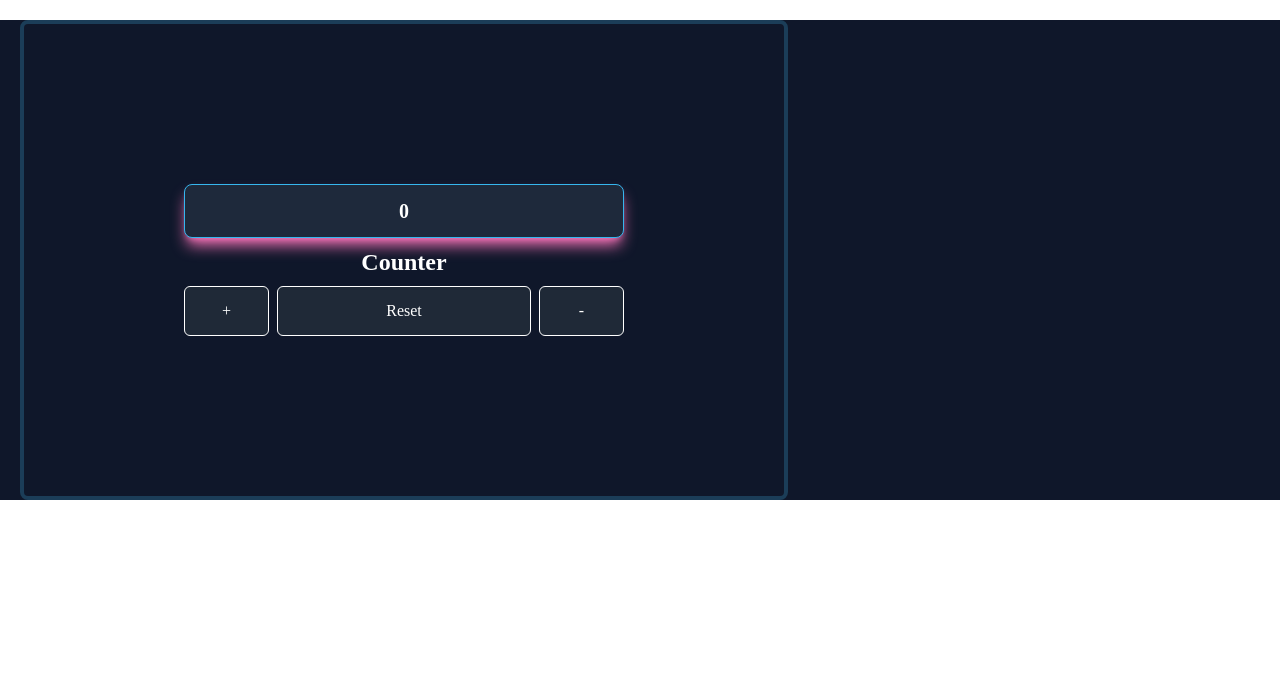
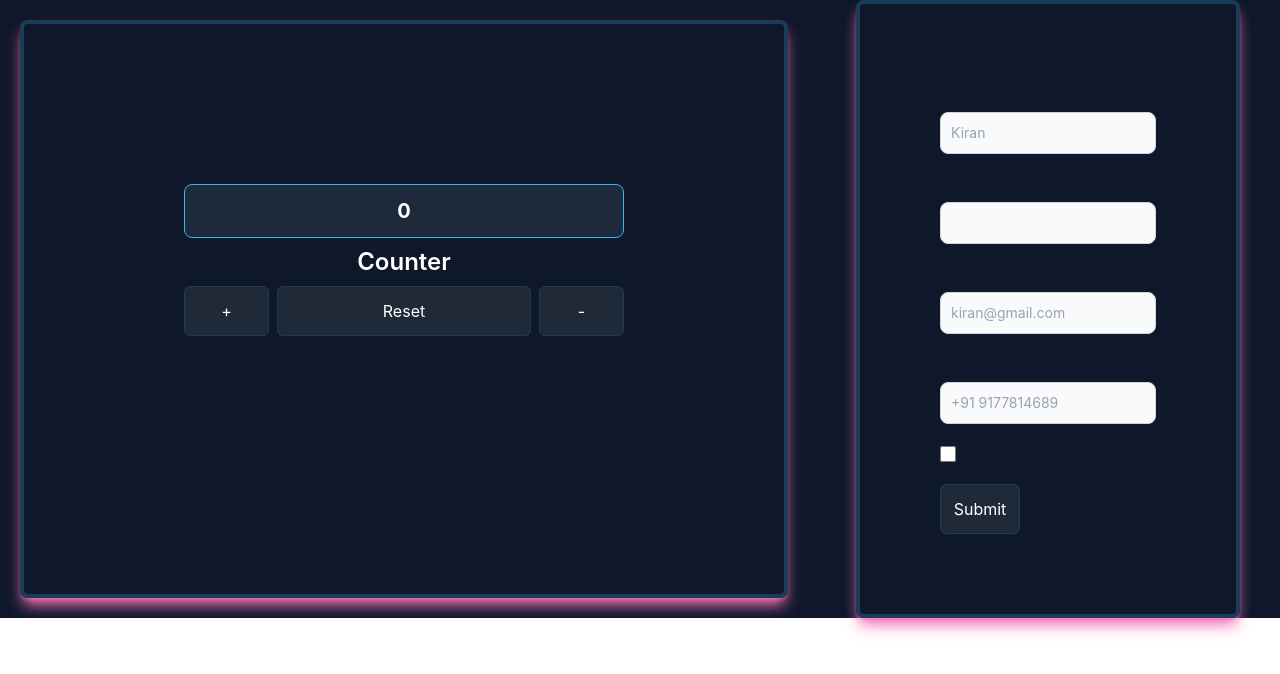
Before and after one commit to saikiran76/RounderCounter, a React (Create React App) app: page / in a window 1280 px wide. Shown: the top 674 px of the page. Built offline with nearby package versions, Linux system fonts and the light colour scheme.

Commit message:
added form

```diff
--- a/package.json
+++ b/package.json
@@ -3,9 +3,11 @@
   "version": "0.1.0",
   "private": true,
   "dependencies": {
+    "@react-spring/web": "^9.7.3",
     "@testing-library/jest-dom": "^5.17.0",
     "@testing-library/react": "^13.4.0",
     "@testing-library/user-event": "^13.5.0",
+    "chroma-js": "^2.4.2",
     "react": "^18.3.1",
     "react-dom": "^18.3.1",
     "react-scripts": "5.0.1",
--- a/src/App.js
+++ b/src/App.js
@@ -1,11 +1,17 @@
 import './App.css';
+// import { Beizer } from './components/Beizer';
 import Counter from './components/Counter';
+import { Form } from './components/Form';
 
 function App() {
   return (
-    <div className='bg-[#0F172A]'>
-      <Counter/>
-    </div>
+    <>
+      <div className='bg-[#0F172A] flex gap-2'>
+        <Counter/>
+        <Form/>
+        {/* <Beizer/> */}
+      </div>
+    </>
   );
 }
 
--- a/src/components/Counter.js
+++ b/src/components/Counter.js
@@ -16,14 +16,17 @@ const Counter = () =>{
     }
 
     return (
-        <div className="m-5 w-[60%] p-[10em] rounded-lg border-[#1B3D58] border-l-[0.25rem] border-r-[0.25rem] border-t-[0.25rem] border-b-[0.25rem] font-grace">
-            <p className="border-[#36B6EE] text-white border-l border-r border-t border-b rounded-lg shadow-[#F472B6] shadow-lg p-3 text-center font-bold text-xl bg-[#1E293B]">{counter}</p>
+        <div className="m-5 w-[60%] p-[10em] rounded-lg border-[#1B3D58] border-l-[0.25rem] border-r-[0.25rem] border-t-[0.25rem] border-b-[0.25rem] font-inter shadow-[#F472B6] shadow-lg">
+            <p className="border-[#36B6EE] text-white border-l border-r border-t border-b rounded-lg  p-3 text-center font-bold text-xl bg-[#1E293B]">{counter}</p>
             <h1 className="m-2 font-semibold text-center text-white text-2xl">Counter</h1>
             <div className="flex gap-2">
-                <button onClick={()=>AddHandler()} className="rounded-md bg-gray-800 text-white border-white border-l border-r border-b border-t w-[20%] p-3 hover:bg-yellow-500 duration-500">+</button>
-                <button onClick={()=>ResetHandler()} className="rounded-md bg-gray-800 text-white border-white border-l border-r border-b border-t w-[60%] p-3 hover:bg-red-600 duration-500"><h2>Reset</h2></button>
-                <button onClick={()=>DeductHandler()} className="rounded-md bg-gray-800 text-white border-white border-l border-r border-b border-t w-[20%] p-3 hover:bg-orange-400 duration-500">-</button>
+                <button onClick={()=>AddHandler()} className="rounded-md bg-gray-800 text-white border-[#1B3D58] border-l border-r border-b border-t w-[20%] p-3 hover:bg-[#36B6EE] duration-500">+</button>
+                <button onClick={()=>ResetHandler()} className="rounded-md bg-gray-800 text-white border-[#1B3D58] border-l border-r border-b border-t w-[60%] p-3 hover:bg-[#36B6EE] duration-500"><h2>Reset</h2></button>
+                <button onClick={()=>DeductHandler()} className="rounded-md bg-gray-800 text-white border-[#1B3D58] border-l border-r border-b border-t w-[20%] p-3 hover:bg-[#36B6EE] duration-500">-</button>
             </div>
+
+
+
         </div>
     )
 }
--- /dev/null
+++ b/src/components/Form.js
@@ -0,0 +1,30 @@
+export const Form = () =>{
+    return(
+        <form className="max-w-sm mx-auto border-[#1B3D58] border-l-[0.25rem] border-r-[0.25rem] border-t-[0.25rem] border-b-[0.25rem] p-[5em] rounded-lg shadow-[#F472B6] shadow-lg">
+            <div className="mb-5">
+                <label for="email" className="block mb-2 text-sm font-medium text-gray-900 dark:text-white">Name</label>
+                <input type="email" id="email" className="bg-gray-50 border border-gray-300 text-gray-900 text-sm rounded-lg focus:ring-blue-500 focus:border-blue-500 block w-full p-2.5 dark:bg-gray-700 dark:border-gray-600 dark:placeholder-gray-400 dark:text-white dark:focus:ring-blue-500 dark:focus:border-blue-500" placeholder="Kiran" required />
+            </div>
+            <div className="mb-5">
+                <label for="password" className="block mb-2 text-sm font-medium text-gray-900 dark:text-white">Address</label>
+                <input type="text" id="password" className="bg-gray-50 border border-gray-300 text-gray-900 text-sm rounded-lg focus:ring-[#36B6EE] focus:border-[#36B6EE] block w-full p-2.5 dark:bg-gray-700 dark:border-gray-600 dark:placeholder-gray-400 dark:text-white dark:focus:ring-[#36B6EE] dark:focus:border-[#36B6EE]" required />
+            </div>
+            <div className="mb-5">
+                <label for="email" className="block mb-2 text-sm font-medium text-gray-900 dark:text-white">Email</label>
+                <input type="email" id="password" placeholder="kiran@gmail.com" className="bg-gray-50 border border-gray-300 text-gray-900 text-sm rounded-lg focus:ring-[#36B6EE] focus:border-[#36B6EE] block w-full p-2.5 dark:bg-gray-700 dark:border-gray-600 dark:placeholder-gray-400 dark:text-white dark:focus:ring-[#36B6EE] dark:focus:border-[#36B6EE] " required />
+            </div>
+            <div className="mb-5">
+                <label for="password" className="block mb-2 text-sm font-medium text-gray-900 dark:text-white">Phone</label>
+                <input type="text" id="password" className="bg-gray-50 border border-gray-300 text-gray-900 text-sm rounded-lg focus:ring-[#36B6EE] focus:border-[#36B6EE] block w-full p-2.5 dark:bg-gray-700 dark:border-gray-600 dark:placeholder-gray-400 dark:text-white dark:focus:ring-[#36B6EE] dark:focus:border-[#36B6EE]" placeholder="+91 9177814689" required />
+            </div>
+            <div className="flex items-start mb-5">
+                <div className="flex items-center h-5">
+                <input id="remember" type="checkbox" value="" className="w-4 h-4 border border-gray-300 rounded bg-gray-50 focus:ring-3 focus:ring-blue-300 dark:bg-gray-700 dark:border-gray-600 dark:focus:ring-[#36B6EE] dark:ring-offset-gray-800 dark:focus:ring-offset-gray-800" required />
+                </div>
+                <label for="remember" className="ms-2 text-sm font-medium text-gray-900 dark:text-gray-300">Remember me</label>
+            </div>
+            <button type="submit" className="rounded-md bg-gray-800 text-white border-[#1B3D58] border-l border-r border-b border-t w-[5rem] p-3 hover:bg-[#36B6EE] duration-500">Submit</button>
+        </form>
+
+    )
+}
--- a/tailwind.config.js
+++ b/tailwind.config.js
@@ -5,7 +5,8 @@ module.exports = {
     extend: {
       fontFamily: {
         grace: ["Covered By Your Grace", "cursive"],
-        man: ["Manrope", "sans-serif"]
+        man: ["Manrope", "sans-serif"],
+        inter: ["Inter", "sans-serif"]
     },
     },
   },
```
Also changed, not shown: src/App.css (line endings or trailing spaces), 1 other file (tests, documents, lock files or other folders).
